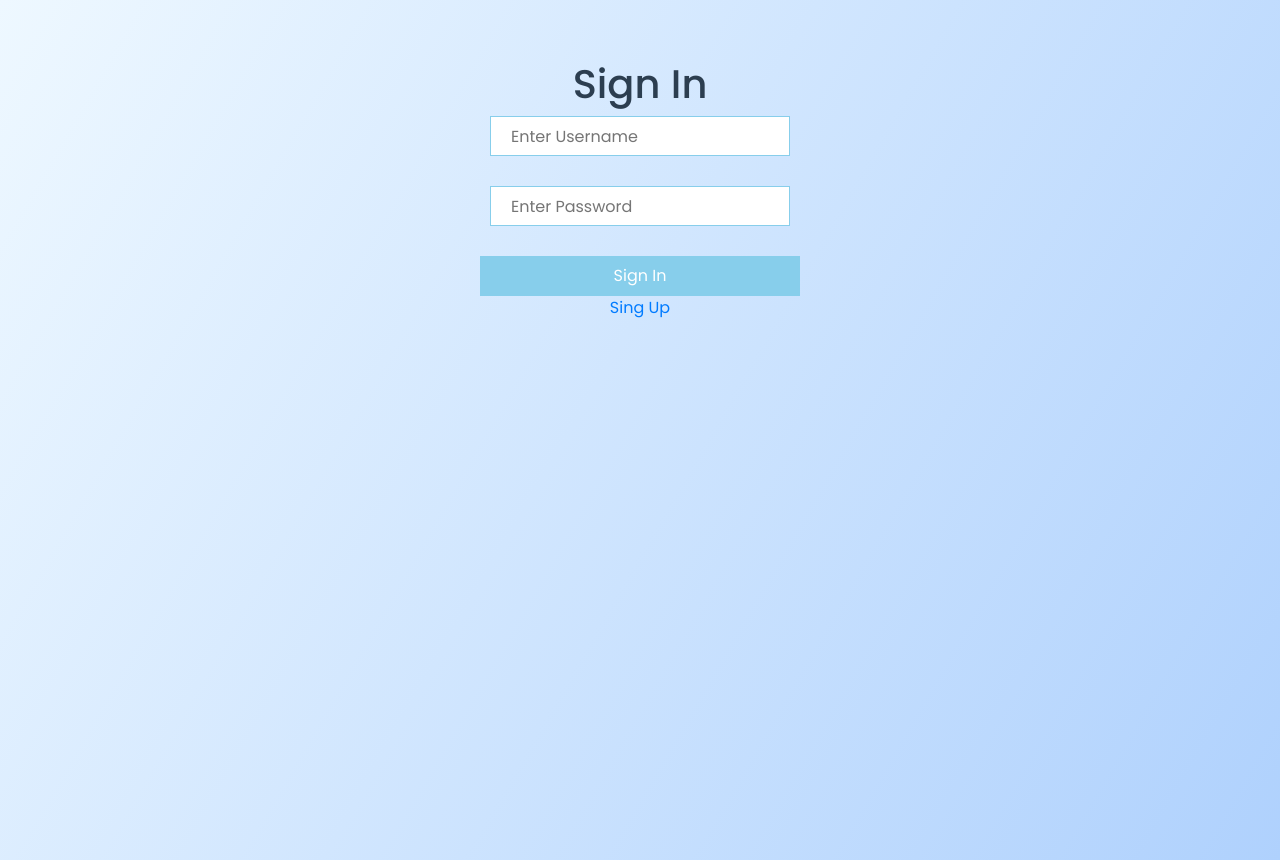
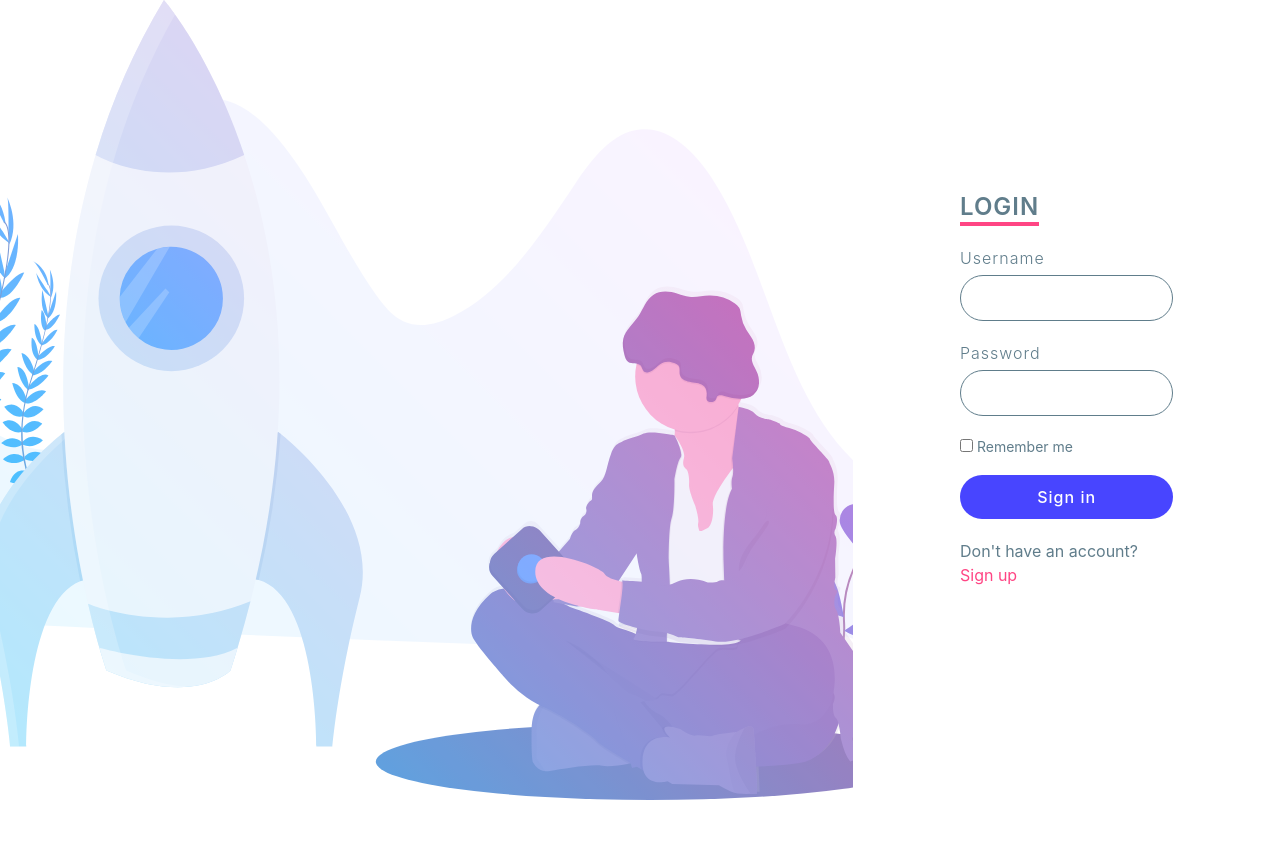
Before and after one commit to honnage/vue-login, a Vue app: page /Sign-in in a window 1280 px wide. After the commit the page ends 800 px from the top, so only its background shows below. Built offline with nearby package versions, Linux system fonts and the light colour scheme.

Commit message:
Update Sign in page

```diff
--- a/public/index.html
+++ b/public/index.html
@@ -23,6 +23,7 @@
 
   <script src="https://kit.fontawesome.com/64d58efce2.js" crossorigin="anonymous"></script>
 
+
   <!-- <link rel="stylesheet" href="https://pro.fontawesome.com/releases/v5.10.0/css/all.css"
     integrity="sha384-AYmEC3Yw5cVb3ZcuHtOA93w35dYTsvhLPVnYs9eStHfGJvOvKxVfELGroGkvsg+p" crossorigin="anonymous" /> -->
 </head>
--- a/src/App.vue
+++ b/src/App.vue
@@ -10,12 +10,12 @@ export default {
 </script>
 
 <style>
-#app {
-  /* font-family: Avenir, Helvetica, Arial, sans-serif; */
+/* #app {
+  font-family: Avenir, Helvetica, Arial, sans-serif;
   -webkit-font-smoothing: antialiased;
   -moz-osx-font-smoothing: grayscale;
   text-align: center;
   color: #2c3e50;
   margin-top: 60px;
-}
+} */
 </style>
--- a/src/components/SignIn.vue
+++ b/src/components/SignIn.vue
@@ -1,13 +1,43 @@
 <template>
-  <h1>Sign In</h1>
-  <div class="sign-in">
-    <input type="text" v-model="username" placeholder="Enter Username" />
-    <input type="text" v-model="password" placeholder="Enter Password" />
-    <button v-on:click="signIn">Sign In</button>
-    <p>
-      <router-link to="/Sign-up">Sing Up</router-link>
-    </p>
-  </div>
+  <section>
+    <div class="imgBx">
+      <img src="../assets/img/log.svg" />
+    </div>
+    <div class="contentBx">
+      <div class="formBx">
+        <h2>Login</h2>
+        <div v-if="error" class="alert alert-danger" role="alert">
+          {{ error }}
+        </div>
+        <!-- <form> -->
+          <div class="inputBx">
+            <span>Username </span>
+            <input type="text" v-model="userName" required />
+          </div>
+          <div class="inputBx">
+            <span>Password </span>
+            <input type="password" v-model="passWord" required />
+          </div>
+          <div class="remember">
+            <label><input type="checkbox" name="" /> Remember me</label>
+          </div>
+          <div class="inputBx">
+            <input type="submit" v-on:click="SignIn" value="Sign in" />
+          </div>
+          <div class="inputBx">
+            <p>Don't have an account? <a href="">Sign up</a></p>
+          </div>
+        <!-- </form> -->
+
+        <!-- <h3>Login with social media</h3>
+        <ul class="sci">
+          <li><i class="fab fa-facebook-f"></i></li>
+          <li><i class="fab fa-twitter"></i></li>
+          <li><i class="fab fa-instagram"></i></li>
+        </ul> -->
+      </div>
+    </div>
+  </section>
 </template>
 <script>
 import axios from "axios";
@@ -15,24 +45,34 @@ export default {
   name: "SignIn",
   data() {
     return {
-      username: "",
-      password: "",
+      userName: "",
+      passWord: "",
+      error: "",
     };
   },
   methods: {
-    async signIn() {
-      let result = await axios.get(
-        `http://localhost:3000/users?username=${this.username}&password=${this.password}`
+    async SignIn() {
+      let result = await axios.post(
+        `http://api.teedev.online/api/v1/user/login`,
+        {
+          userName: this.userName,
+          passWord: this.passWord,
+        }
       );
-      console.warn(result);
+      console.warn(result.data);
 
-      if (result.status == 200 && result.data.length > 0) {
-        localStorage.setItem("user-info", JSON.stringify(result.data[0]));
-        this.$router.push({ name: "Home" });
+      if (result.data.success == true) {
+        let user = await axios.get(`http://api.teedev.online/api/v1/user`);
+        console.warn(user.data);
+        // localStorage.setItem("user-info", JSON.stringify(result.data[0]));
+        // this.$router.push({ name: "Home" });
+      } else {
+        console.warn(result.data.errorCode);
+        this.error = result.data.errorText;
       }
-    }
+    },
   },
-    mounted() {
+  mounted() {
     let user = localStorage.getItem("user-info");
     if (user) {
       this.$router.push({ name: "Home" });
@@ -42,32 +82,195 @@ export default {
 </script>
 
 <style>
-#app {
-  /* font-family: Avenir, Helvetica, Arial, sans-serif; */
-  -webkit-font-smoothing: antialiased;
-  -moz-osx-font-smoothing: grayscale;
-  text-align: center;
-  color: #2c3e50;
-  margin-top: 60px;
+* {
+  margin: 0;
+  padding: 0;
+  box-sizing: border-box;
 }
-.sign-in input {
-  width: 300px;
-  height: 40px;
-  padding-left: 20px;
-  display: block;
-  margin-bottom: 30px;
-  margin-right: auto;
-  margin-left: auto;
-  border: 1px solid skyblue;
+section {
+  padding: relative;
+  width: 100%;
+  height: 100vh;
+  display: flex;
 }
-.sign-in button {
-  width: 320px;
-  height: 40px;
-  border: 1px solid skyblue;
-  background: skyblue;
+
+section .imgBx {
+  position: relative;
+  width: 100%;
+  height: 100%;
+  display: flex;
+}
+
+section .imgBx:before {
+  content: "";
+  position: absolute;
+  top: 0;
+  left: 0;
+  width: 100%;
+  height: 100%;
+  background: linear-gradient(225deg, #e91e63, #03a9f4);
+  z-index: 1;
+  mix-blend-mode: screen;
+}
+
+section .imgBx img {
+  position: absolute;
+  top: 0;
+  left: 0;
+  width: 100%;
+  height: 100%;
+  object-fit: cover;
+}
+
+section .contentBx {
+  display: flex;
+  justify-content: center;
+  align-items: center;
+  width: 50%;
+  height: 100%;
+}
+
+section .contentBx .formBx {
+  width: 50%;
+}
+
+section .contentBx .formBx h2 {
+  color: #607d8b;
+  font-weight: 600;
+  font-size: 1.5em;
+  text-transform: uppercase;
+  margin-bottom: 20px;
+  border-bottom: 4px solid #ff4584;
+  display: inline-block;
+  letter-spacing: 1px;
+}
+
+section .contentBx .formBx .inputBx {
+  margin-bottom: 20px;
+}
+
+section .contentBx .formBx .inputBx span {
+  font-size: 16px;
+  margin-bottom: 5px;
+  display: inline-block;
+  color: #607d8b;
+  font-weight: 300;
+  font-size: 16px;
+  letter-spacing: 1px;
+}
+
+section .contentBx .formBx .inputBx input {
+  width: 100%;
+  padding: 10px 20px;
+  outline: none;
+  font-weight: 400;
+  border: 1px solid #607d8b;
+  font-size: 16px;
+  letter-spacing: 1px;
+  color: #607d8b;
+  background: transparent;
+  border-radius: 30px;
+}
+
+section .contentBx .formBx .inputBx input[type="submit"] {
+  background: #4845ff;
   color: #fff;
-  margin-right: auto;
-  margin-left: auto;
+  outline: none;
+  border: none;
+  font-weight: 500;
   cursor: pointer;
 }
+
+section .contentBx .formBx .inputBx input[type="submit"]:hover {
+  background: #368ff5;
+}
+
+section .contentBx .formBx .remember {
+  margin-bottom: 10px;
+  color: #607d8b;
+  font-weight: 400;
+  font-size: 14px;
+}
+
+section .contentBx .formBx p {
+  color: #607d8b;
+}
+
+section .contentBx .formBx p a {
+  color: #ff4584;
+}
+
+section .contentBx .formBx h3 {
+  color: #607d8b;
+  text-align: center;
+  margin: 80px 0 10px;
+  font-weight: 500;
+}
+
+section .contentBx .formBx .sci {
+  display: flex;
+  justify-content: center;
+  align-items: center;
+}
+
+section .contentBx .formBx .sci li {
+  list-style: none;
+  width: 50px;
+  height: 50px;
+  display: flex;
+  justify-content: center;
+  align-items: center;
+  background: #607d8b;
+  border-radius: 50px;
+  margin: 0 16px;
+  cursor: pointer;
+}
+
+section .contentBx .formBx .sci li:hover {
+  background: #ff4584;
+}
+
+section .contentBx .formBx .sci li img {
+  transform: scale(1);
+  filter: invert(1);
+}
+
+section .contentBx .formBx .sci li i {
+  transform: scale(2);
+  filter: invert(1);
+  color: #000000;
+}
+
+@media (max-width: 768px) {
+  section .imgBx {
+    position: absolute;
+    top: 0;
+    left: 0;
+    widows: 100%;
+    height: 100%;
+  }
+
+  section .contentBx {
+    display: flex;
+    justify-content: center;
+    align-items: center;
+    width: 100%;
+    height: 100%;
+    z-index: 1;
+  }
+
+  section .contentBx .formBx {
+    width: 100%;
+    padding: 40px;
+    background: rgb(255 255 255 / 0.9);
+    margin: 50px;
+  }
+
+  section .contentBx .formBx h3 {
+    color: #607d8b;
+    text-align: center;
+    margin: 30px 0 10px;
+    font-weight: 500;
+  }
+}
 </style>
--- a/src/components/Login.vue
+++ b/src/components/viewtest/Login-test.vue
@@ -1,6 +1,6 @@
 <template>
   <!-- <div class="container"> -->
-  <div class="login">
+  <div class="login-test">
     <h1>Login</h1>
 
     <div v-if="error" class="alert alert-danger" role="alert">
@@ -48,6 +48,8 @@ export default {
       console.warn(result.data);
 
       if (result.data.success == true) {
+        let user = await axios.get(`http://api.teedev.online/api/v1/user`);
+        console.warn(user.data);
         // localStorage.setItem("user-info", JSON.stringify(result.data[0]));
         // this.$router.push({ name: "Home" });
       } else {
@@ -66,14 +68,14 @@ export default {
 </script>
 
 <style>
-body {
+/* body {
   margin: 0;
   padding: 0;
   background: linear-gradient(120deg, #eef8ff, #afd1fd);
   height: 100vh;
   overflow: hidden;
 }
-.login {
+.login-test {
   position: absolute;
   top: 50%;
   left: 50%;
@@ -82,20 +84,22 @@ body {
   background: white;
   border-radius: 25px;
 }
-.login h1 {
+.login-test h1 {
   text-align: center;
   margin-top: 25px;
   padding: 0 0 20px 0;
   border-bottom: 1px solid silver;
 }
-.login data {
-  /* padding: 0 5px; */
+.login-test data {
+  padding: 0 5px;
   box-shadow: border-box;
 }
 data .txt_field {
   position: relative;
   border-bottom: 2px solid #adadad;
   margin: 30px 0;
+  left: 10%;
+  width: 80%;
 }
 .txt_field input {
   width: 100%;
@@ -171,5 +175,5 @@ input[type="submit"]:hover {
 }
 .signup_link a:hover {
   text-decoration: underline;
-}
+} */
 </style>
--- /dev/null
+++ b/src/components/viewtest/SignIn-test.vue
@@ -0,0 +1,66 @@
+<template>
+  <h1>Sign In</h1>
+  <div class="sign-in-test">
+    <input type="text" v-model="username" placeholder="Enter Username" />
+    <input type="text" v-model="password" placeholder="Enter Password" />
+    <button v-on:click="signIn">Sign In</button>
+    <p>
+      <router-link to="/Sign-up">Sing Up</router-link>
+    </p>
+  </div>
+</template>
+<script>
+import axios from "axios";
+export default {
+  name: "SignIn",
+  data() {
+    return {
+      username: "",
+      password: "",
+    };
+  },
+  methods: {
+    async signIn() {
+      let result = await axios.get(
+        `http://localhost:3000/users?username=${this.username}&password=${this.password}`
+      );
+      console.warn(result);
+
+      if (result.status == 200 && result.data.length > 0) {
+        localStorage.setItem("user-info", JSON.stringify(result.data[0]));
+        this.$router.push({ name: "Home" });
+      }
+    }
+  },
+    mounted() {
+    let user = localStorage.getItem("user-info");
+    if (user) {
+      this.$router.push({ name: "Home" });
+    }
+  },
+};
+</script>
+
+<style>
+
+.sign-in-test input {
+  width: 300px;
+  height: 40px;
+  padding-left: 20px;
+  display: block;
+  margin-bottom: 30px;
+  margin-right: auto;
+  margin-left: auto;
+  border: 1px solid skyblue;
+}
+.sign-in-test button {
+  width: 320px;
+  height: 40px;
+  border: 1px solid skyblue;
+  background: skyblue;
+  color: #fff;
+  margin-right: auto;
+  margin-left: auto;
+  cursor: pointer;
+}
+</style>
--- a/src/routers.js
+++ b/src/routers.js
@@ -1,8 +1,9 @@
 import Home from "./components/Home.vue";
 import SignUp from "./components/SignUp.vue";
 import SignIn from "./components/SignIn.vue";
-import Login from "./components/Login.vue";
-import SignInSignUp from "./components/SignIn-SignUp.vue";
+import SignInTest from "./components/viewtest/SignIn-test.vue";
+import LoginTest from "./components/viewtest/Login-test.vue";
+import SignInSignUp from "./components/viewtest/SignIn-SignUp.vue";
 
 import { createRouter, createWebHistory } from "vue-router";
 
@@ -23,9 +24,14 @@ const routes = [
         path: "/Sign-in"
     },
     {
-        name: "Login",
-        component: Login,
-        path: "/Login"
+        name: "SignInTest",
+        component: SignInTest,
+        path: "/Sign-in-text"
+    },
+    {
+        name: "LoginTest",
+        component: LoginTest,
+        path: "/Login-test"
     },
     {
         name: "SignInSignUp",
```
Also changed, not shown: public/app.js (added, +11 -0 lines), src/components/viewtest/SignIn-SignUp.vue (renamed from src/components/SignIn-SignUp.vue, +6 -18 lines).
